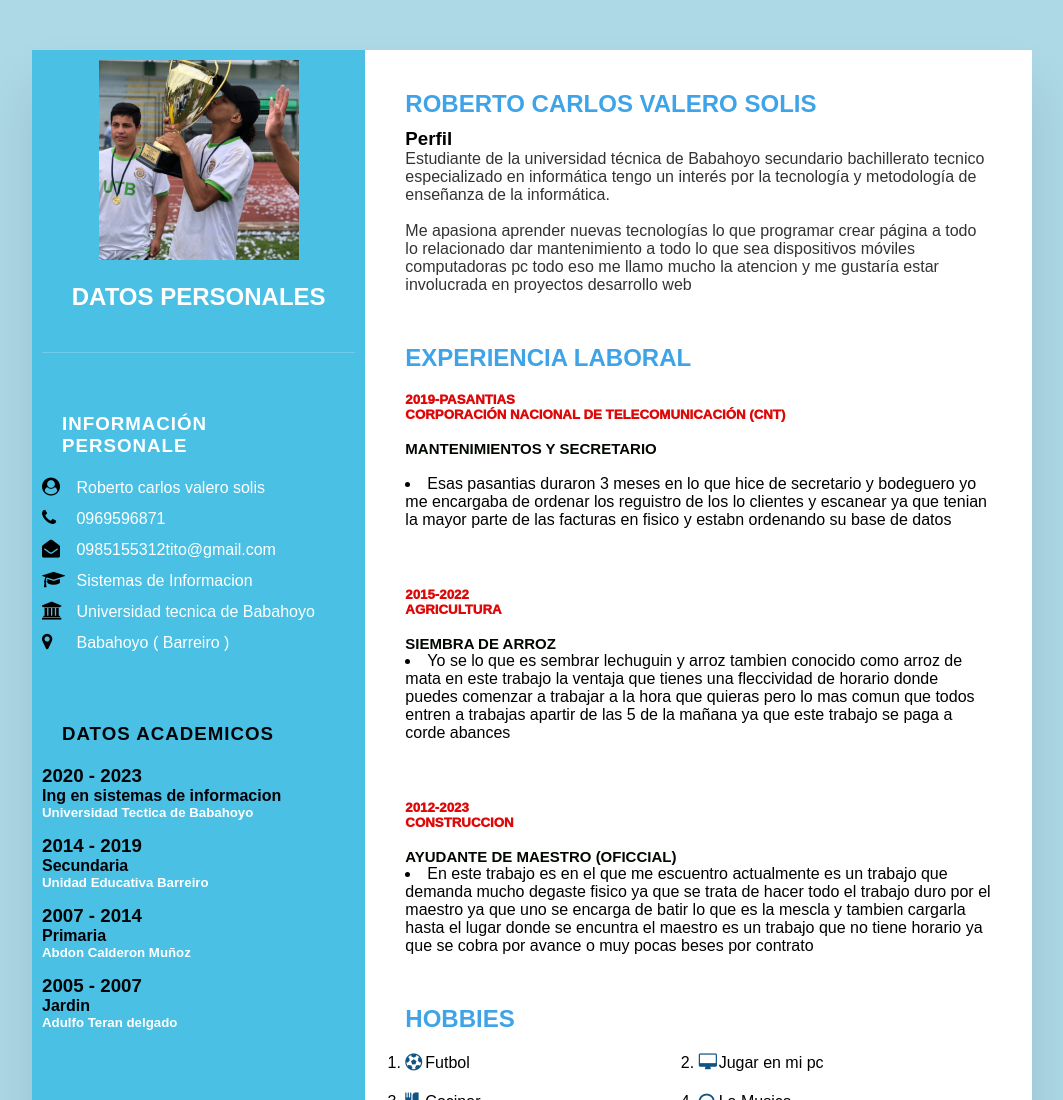
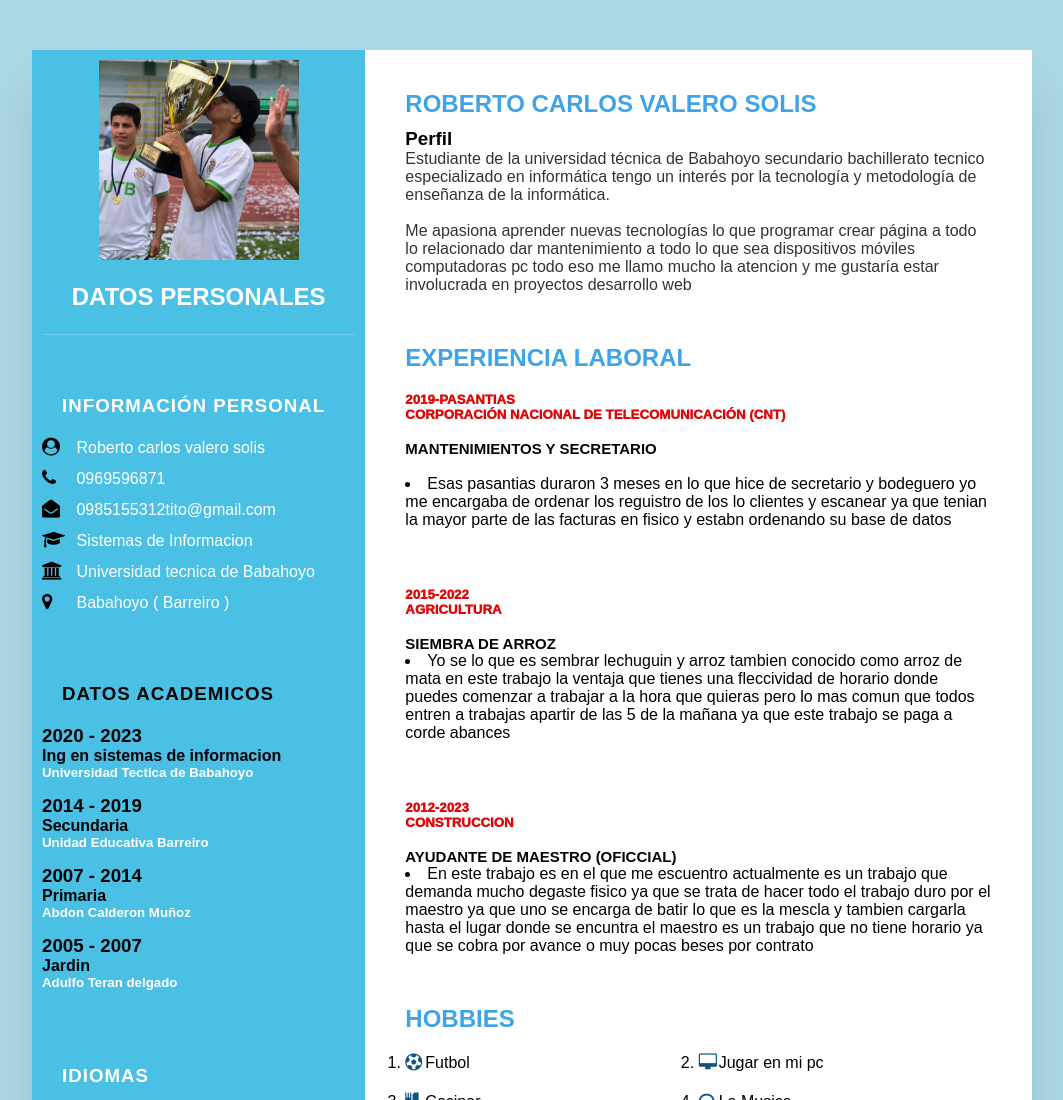
Before and after one commit to Carlos33455w/Carlos33455w.github.io, a plain HTML site: page index.html in a window 1280 px wide. Shown: the top 1100 px of the page, without its empty margins (108-1171 px from the left). Drawn offline with Linux system fonts and the light colour scheme.

Commit message:
initial commit

```diff
--- a/index.html
+++ b/index.html
@@ -15,11 +15,11 @@
          <div class="mi_foto">
             <img src="b0ea21a9-2c15-48ea-a83e-743df3cf259d.jfif">
          </div>
-            <h2>Datos personales </h2> <br>
+            <h2>Datos personales</h2>
         </div>
 
  <div class="información_de_contacto">
-    <h3 class="title">información Personale</h3>
+    <h3 class="title">información Personal</h3>
     <ul>
         <li>
             <span class="icon"><i class="fa fa-user-circle" aria-hidden="true"></i></span>
```
